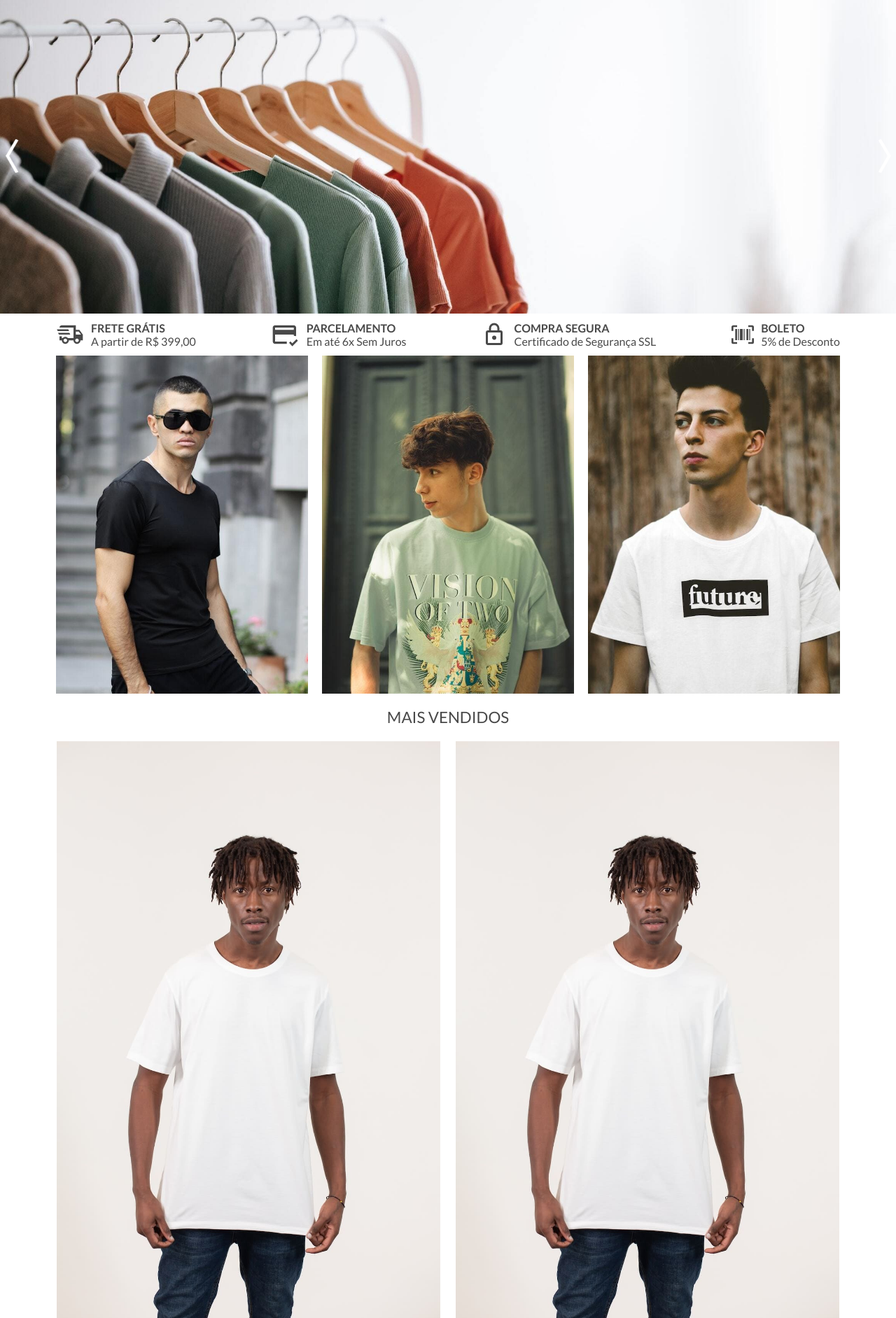
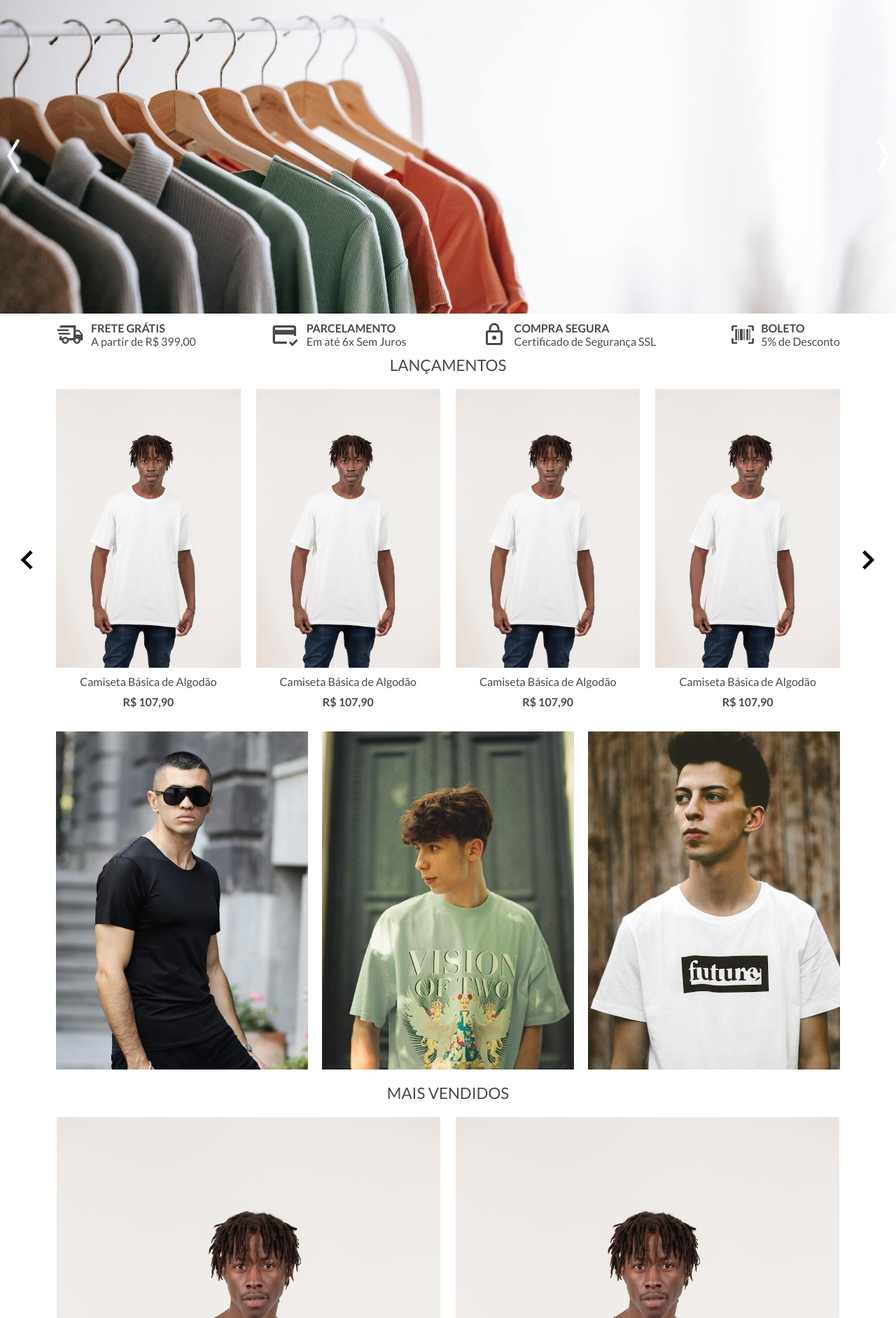
Before and after one commit to rauldiamantino/clone-plataforma, a web app: file index.html in a window 1280 px wide. Shown: the part 195-2078 px from the top of the page at 70% size. Run offline with its HTML, style and script files only (its server is not run), Linux system fonts and the light colour scheme.

Commit message:
carousel product

```diff
--- a/categories.html
+++ b/categories.html
@@ -32,7 +32,9 @@
                <a href="#" id="btn-search"><img src="./images/magnify.svg" alt="Botão pesquisar"></a>
             </div>
          </div>
-         <h1 id="logo">logomarca</h1>
+         <a href="./index.html" id="link-logo">
+            <h1 id="logo">logomarca</h1>
+         </a>
          <div id="header-right-box">
             <!-- HEADER ACCOUNT -->
             <div id="account">
--- a/index.html
+++ b/index.html
@@ -32,7 +32,9 @@
                <a href="#" id="btn-search"><img src="./images/magnify.svg" alt="Botão pesquisar"></a>
             </div>
          </div>
-         <h1 id="logo">logomarca</h1>
+         <a href="./index.html" id="link-logo">
+            <h1 id="logo">logomarca</h1>
+         </a>
          <div id="header-right-box">
             <!-- HEADER ACCOUNT -->
             <div id="account">
@@ -132,8 +134,8 @@
    <main>
       <!-- MAIN BANNER -->
       <section id="container">
-         <button class="left-btn"><img src="./images/arrow-left.png"></button>
-         <button class="right-btn"><img src="./images/arrow-right.png"></button>
+         <button class="left-btn btnLeft-m-banner"><img src="./images/arrow-left.png"></button>
+         <button class="right-btn btnRight-m-banner"><img src="./images/arrow-right.png"></button>
          <div id="carousel">
             <div id="main-banner">
                <img src="./images/banner1.jpg" class="item">
@@ -187,16 +189,76 @@
 
       </section>
 
+      <!-- PRODUCT LIST -->
+      <section class="product-box">
+         <h2>LANÇAMENTOS</h2>
+         <!-- CAROUSEL PRODUCT LINE -->
+         <section class="container-products-carousel">
+            <button class="left-btn prod-btnLeft-carousel"><img src="./images/navigate_before.svg"></button>
+            <button class="right-btn prod-btnRight-carousel"><img src="./images/navigate_next.svg"></button>
+            <div id="carousel">
+               <div id="products-line">
+                  <!-- PRODUCT LIST -->
+                  <div class="product-list">
+                     <div class="product" data-prodName="Camiseta Básica de Algotão" data-prodPrice="107.9T" data-prodDesc="Lorem ipsum dolor sit amet consectetur adipisicing elit. Distinctio fugiat iusto quae saepe excepturi tempore iure magni accusamus recusandae officiis. Laboriosam, natus corporis. Possimus, et repellat corrupti dolorem voluptas voluptatibus.">
+                        <div class="img-product"><img src="./images/pexels-monstera-6311251.jpg" alt="Produto"></div>
+                        <h3>Camiseta Básica de Algodão</h3>
+                        <h4>R$ 107,90</h4>
+                     </div>
+                     <div class="product" data-prodName="Camiseta Básica de AlgotãoT" data-prodPrice="107.9T" data-prodDesc="Lorem ipsum dolor sit amet consectetur adipisicing elit. Distinctio fugiat iusto quae saepe excepturi tempore iure magni accusamus recusandae officiis. Laboriosam, natus corporis. Possimus, et repellat corrupti dolorem voluptas voluptatibus.">
+                        <div class="img-product"><img src="./images/pexels-monstera-6311251.jpg" alt="Produto"></div>
+                        <h3>Camiseta Básica de Algodão</h3>
+                        <h4>R$ 107,90</h4>
+                     </div>
+                     <div class="product" data-prodName="Camiseta Básica de AlgotãoT" data-prodPrice="107.9T" data-prodDesc="Lorem ipsum dolor sit amet consectetur adipisicing elit. Distinctio fugiat iusto quae saepe excepturi tempore iure magni accusamus recusandae officiis. Laboriosam, natus corporis. Possimus, et repellat corrupti dolorem voluptas voluptatibus.">
+                        <div class="img-product"><img src="./images/pexels-monstera-6311251.jpg" alt="Produto"></div>
+                        <h3>Camiseta Básica de Algodão</h3>
+                        <h4>R$ 107,90</h4>
+                     </div>
+                     <div class="product" data-prodName="Camiseta Básica de AlgotãoT" data-prodPrice="107.9T" data-prodDesc="Lorem ipsum dolor sit amet consectetur adipisicing elit. Distinctio fugiat iusto quae saepe excepturi tempore iure magni accusamus recusandae officiis. Laboriosam, natus corporis. Possimus, et repellat corrupti dolorem voluptas voluptatibus.">
+                        <div class="img-product"><img src="./images/pexels-monstera-6311251.jpg" alt="Produto"></div>
+                        <h3>Camiseta Básica de Algodão</h3>
+                        <h4>R$ 107,90</h4>
+                     </div>
+                  </div>
+
+                  <div class="product-list">
+                     <div class="product" data-prodName="Camiseta Básica de Algotão" data-prodPrice="107.9T" data-prodDesc="Lorem ipsum dolor sit amet consectetur adipisicing elit. Distinctio fugiat iusto quae saepe excepturi tempore iure magni accusamus recusandae officiis. Laboriosam, natus corporis. Possimus, et repellat corrupti dolorem voluptas voluptatibus.">
+                        <div class="img-product"><img src="./images/pexels-monstera-6311251.jpg" alt="Produto"></div>
+                        <h3>Camiseta Básica de Algodão</h3>
+                        <h4>R$ 107,90</h4>
+                     </div>
+                     <div class="product" data-prodName="Camiseta Básica de AlgotãoT" data-prodPrice="107.9T" data-prodDesc="Lorem ipsum dolor sit amet consectetur adipisicing elit. Distinctio fugiat iusto quae saepe excepturi tempore iure magni accusamus recusandae officiis. Laboriosam, natus corporis. Possimus, et repellat corrupti dolorem voluptas voluptatibus.">
+                        <div class="img-product"><img src="./images/pexels-monstera-6311251.jpg" alt="Produto"></div>
+                        <h3>Camiseta Básica de Algodão</h3>
+                        <h4>R$ 107,90</h4>
+                     </div>
+                     <div class="product" data-prodName="Camiseta Básica de AlgotãoT" data-prodPrice="107.9T" data-prodDesc="Lorem ipsum dolor sit amet consectetur adipisicing elit. Distinctio fugiat iusto quae saepe excepturi tempore iure magni accusamus recusandae officiis. Laboriosam, natus corporis. Possimus, et repellat corrupti dolorem voluptas voluptatibus.">
+                        <div class="img-product"><img src="./images/pexels-monstera-6311251.jpg" alt="Produto"></div>
+                        <h3>Camiseta Básica de Algodão</h3>
+                        <h4>R$ 107,90</h4>
+                     </div>
+                     <div class="product" data-prodName="Camiseta Básica de AlgotãoT" data-prodPrice="107.9T" data-prodDesc="Lorem ipsum dolor sit amet consectetur adipisicing elit. Distinctio fugiat iusto quae saepe excepturi tempore iure magni accusamus recusandae officiis. Laboriosam, natus corporis. Possimus, et repellat corrupti dolorem voluptas voluptatibus.">
+                        <div class="img-product"><img src="./images/pexels-monstera-6311251.jpg" alt="Produto"></div>
+                        <h3>Camiseta Básica de Algodão</h3>
+                        <h4>R$ 107,90</h4>
+                     </div>
+                  </div>
+               </div>
+            </div>
+         </section>
+      </section>
+
       <!-- SECONDARY BANNER -->
       <section class="secondary-banners general-margin-padding">
          <div class="secondary-banner-col">
-            <img src="./images/pexels-arayik-manukyan-9629406.jpg" alt="Banner">
+            <a href="./categories.html"><img src="./images/pexels-arayik-manukyan-9629406.jpg" alt="Banner"></a>
          </div>
          <div class="secondary-banner-col">
-            <img src="./images/pexels-av-raw-12479472.jpg" alt="Banner" class="zoom">
+            <a href="./categories.html"><img src="./images/pexels-av-raw-12479472.jpg" alt="Banner" class="zoom"></a>
          </div>
          <div class="secondary-banner-col">
-            <img src="./images/pexels-kenan-almokdad-5366614.jpg" alt="Banner">
+            <a href="./categories.html"><img src="./images/pexels-kenan-almokdad-5366614.jpg" alt="Banner"></a>
          </div>
       </section>
 
@@ -216,45 +278,18 @@
                <h4>R$ 120,0</h4>
             </div>
 
-            <!-- <div class="product" data-prodName="Camiseta Básica de AlgotãoT" data-prodPrice="107.9T" data-prodDesc="Lorem ipsum dolor sit amet consectetur adipisicing elit. Distinctio fugiat iusto quae saepe excepturi tempore iure magni accusamus recusandae officiis. Laboriosam, natus corporis. Possimus, et repellat corrupti dolorem voluptas voluptatibus.">
+            <!--<div class="product" data-prodName="Camiseta Básica de AlgotãoT" data-prodPrice="107.9T" data-prodDesc="Lorem ipsum dolor sit amet consectetur adipisicing elit. Distinctio fugiat iusto quae saepe excepturi tempore iure magni accusamus recusandae officiis. Laboriosam, natus corporis. Possimus, et repellat corrupti dolorem voluptas voluptatibus.">
                <div class="img-product"><img src="./images/pexels-monstera-6311251.jpg" alt="Produto"></div>
                <h3>Camiseta Básica de Algodão</h3>
                <h4>R$ 107,90</h4>
             </div>
 
-            <div class="product" data-prodName="Camiseta Básica de AlgotãoT" data-prodPrice="107.9T" data-prodDesc="Lorem ipsum dolor sit amet consectetur adipisicing elit. Distinctio fugiat iusto quae saepe excepturi tempore iure magni accusamus recusandae officiis. Laboriosam, natus corporis. Possimus, et repellat corrupti dolorem voluptas voluptatibus.">
-               <div class="img-product"><img src="./images/pexels-monstera-6311251.jpg" alt="Produto"></div>
-               <h3>Camiseta Básica de Algodão</h3>
-               <h4>R$ 107,90</h4>
-            </div> -->
+             <div class="product" data-prodName="Camiseta Básica de AlgotãoT" data-prodPrice="107.9T" data-prodDesc="Lorem ipsum dolor sit amet consectetur adipisicing elit. Distinctio fugiat iusto quae saepe excepturi tempore iure magni accusamus recusandae officiis. Laboriosam, natus corporis. Possimus, et repellat corrupti dolorem voluptas voluptatibus.">
+                     <div class="img-product"><img src="./images/pexels-monstera-6311251.jpg" alt="Produto"></div>
+                     <h3>Camiseta Básica de Algodão</h3>
+                     <h4>R$ 107,90</h4>
+                  </div> -->
 
-         </div>
-      </section>
-
-      <!-- PRODUCT LIST -->
-      <section class="product-box general-margin-padding">
-         <h2>LANÇAMENTOS</h2>
-         <div class="product-list">
-            <div class="product" data-prodName="Camiseta Básica de Algotão" data-prodPrice="107.9T" data-prodDesc="Lorem ipsum dolor sit amet consectetur adipisicing elit. Distinctio fugiat iusto quae saepe excepturi tempore iure magni accusamus recusandae officiis. Laboriosam, natus corporis. Possimus, et repellat corrupti dolorem voluptas voluptatibus.">
-               <div class="img-product"><img src="./images/pexels-monstera-6311251.jpg" alt="Produto"></div>
-               <h3>Camiseta Básica de Algodão</h3>
-               <h4>R$ 107,90</h4>
-            </div>
-            <div class="product" data-prodName="Camiseta Básica de AlgotãoT" data-prodPrice="107.9T" data-prodDesc="Lorem ipsum dolor sit amet consectetur adipisicing elit. Distinctio fugiat iusto quae saepe excepturi tempore iure magni accusamus recusandae officiis. Laboriosam, natus corporis. Possimus, et repellat corrupti dolorem voluptas voluptatibus.">
-               <div class="img-product"><img src="./images/pexels-monstera-6311251.jpg" alt="Produto"></div>
-               <h3>Camiseta Básica de Algodão</h3>
-               <h4>R$ 107,90</h4>
-            </div>
-            <div class="product" data-prodName="Camiseta Básica de AlgotãoT" data-prodPrice="107.9T" data-prodDesc="Lorem ipsum dolor sit amet consectetur adipisicing elit. Distinctio fugiat iusto quae saepe excepturi tempore iure magni accusamus recusandae officiis. Laboriosam, natus corporis. Possimus, et repellat corrupti dolorem voluptas voluptatibus.">
-               <div class="img-product"><img src="./images/pexels-monstera-6311251.jpg" alt="Produto"></div>
-               <h3>Camiseta Básica de Algodão</h3>
-               <h4>R$ 107,90</h4>
-            </div>
-            <div class="product" data-prodName="Camiseta Básica de AlgotãoT" data-prodPrice="107.9T" data-prodDesc="Lorem ipsum dolor sit amet consectetur adipisicing elit. Distinctio fugiat iusto quae saepe excepturi tempore iure magni accusamus recusandae officiis. Laboriosam, natus corporis. Possimus, et repellat corrupti dolorem voluptas voluptatibus.">
-               <div class="img-product"><img src="./images/pexels-monstera-6311251.jpg" alt="Produto"></div>
-               <h3>Camiseta Básica de Algodão</h3>
-               <h4>R$ 107,90</h4>
-            </div>
          </div>
       </section>
 
--- a/product.html
+++ b/product.html
@@ -35,7 +35,9 @@
                <a href="#" id="btn-search"><img src="./images/magnify.svg" alt="Botão pesquisar"></a>
             </div>
          </div>
-         <h1 id="logo">logomarca</h1>
+         <a href="./index.html" id="link-logo">
+            <h1 id="logo">logomarca</h1>
+         </a>
          <div id="header-right-box">
             <!-- HEADER ACCOUNT -->
             <div id="account">
--- a/styles/style.css
+++ b/styles/style.css
@@ -239,38 +244,21 @@ header {
 }
 
 /* MAIN */
-main {
-     position: relative;
-}
 
-/* MAIN BANNER */
+/* CAROUSEL */
 #container {
      margin: auto;
      height: 100%;
-     max-width: 100vw;
      position: relative;
 }
 
 #carousel {
      height: auto;
-     overflow-x: hidden;
+     overflow-x: auto;
 }
 
 #carousel::-webkit-scrollbar {
      display: none;
-}
-
-#main-banner {
-     height: auto;
-     display: flex;
-     transition: 0.4s;
-}
-
-#main-banner img {
-     min-width: 100%;
-     width: 100%;
-     height: auto;
-     object-fit: cover;
 }
 
 button img {
@@ -284,8 +272,8 @@ button img {
      position: absolute;
      z-index: 1;
      bottom: 50%;
+     width: 40px;
      height: 90px;
-     width: 35px;
      transform: translateY(50%);
      left: 0;
      right: auto;
@@ -394,15 +396,17 @@ button img {
 }
 
 .product-list {
-     max-width: 100%;
+     max-width: 100vw;
      display: flex;
      gap: 20px;
      flex-direction: row;
      margin-bottom: 20px;
+     justify-content: center;
 }
 
 .product {
      gap: 10px;
+     width: 100%;
      display: flex;
      flex-direction: column;
      align-items: center;
@@ -413,6 +417,7 @@ button img {
 }
 
 .img-product {
+     width: 100%;
      position: relative;
      overflow: hidden;
 }
@@ -591,6 +596,66 @@ button img {
      cursor: pointer;
      font-size: 0.9rem;
 }
+
+/* CAROUSEL PRODUCT LINE */
+.container-products-carousel {
+     justify-content: center;
+     padding: 0 60px;
+     margin: auto;
+     max-width: 97vw;
+     position: relative;
+}
+
+.container-products-carousel .left-btn,
+.container-products-carousel .right-btn {
+     display: flex;
+     justify-content: center;
+     align-items: center;
+}
+
+.container-products-carousel .left-btn img,
+.container-products-carousel .right-btn img {
+     height: 50px;
+     width: 50px;
+}
+
+.container-products-carousel .left-btn:hover,
+.container-products-carousel .right-btn:hover {
+     background-color: transparent;
+}
+
+.container-products-carousel #carousel {
+     display: flex;
+     flex-flow: row nowrap;
+     justify-content: center;
+}
+
+.container-products-carousel #carousel #products-line {
+     display: grid;
+     grid-template-columns: 100% 100%;
+     justify-items: center;
+     overflow-x: hidden;
+     gap: 20px;
+}
+
+#products-line .product-list {
+     display: grid;
+     grid-template-columns: 1fr 1fr 1fr 1fr;
+     width: 100%;
+     transition: 1s;
+}
+
+.container-products-carousel #carousel .product-line {
+     display: flex;
+     gap: 20px;
+     flex-flow: row nowrap;
+}
+
+.container-products-carousel #carousel .product-line .product {
+     transition: 0.5s;
+     min-width: 25%;
+}
+
 /* FOOTER */
 footer {
      width: 100%;
```
Also changed, not shown: other parts of styles/style.css (+58 -2 lines), scripts/scriptIndex.js (+52 -7 lines), images/navigate_before.svg (added), images/navigate_next.svg (added).
